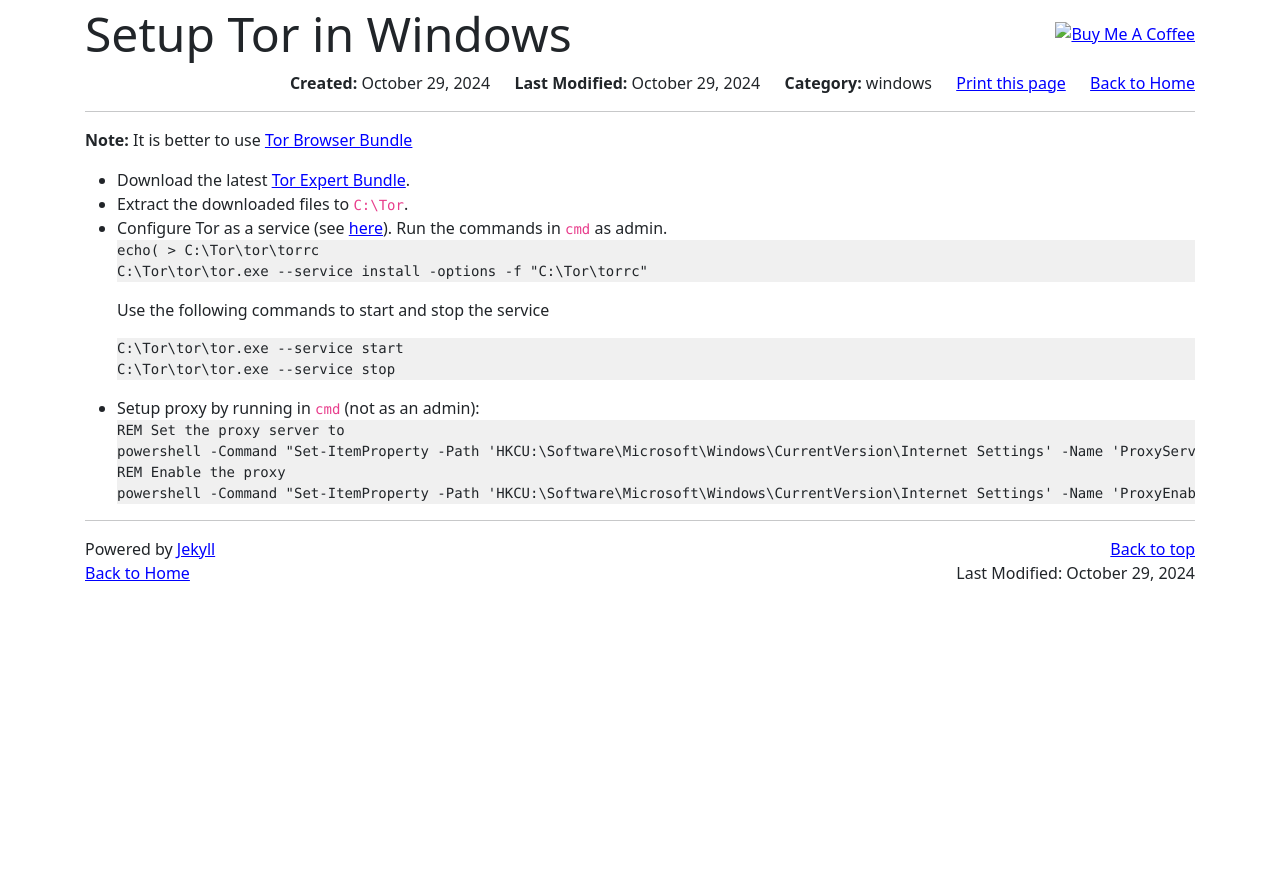
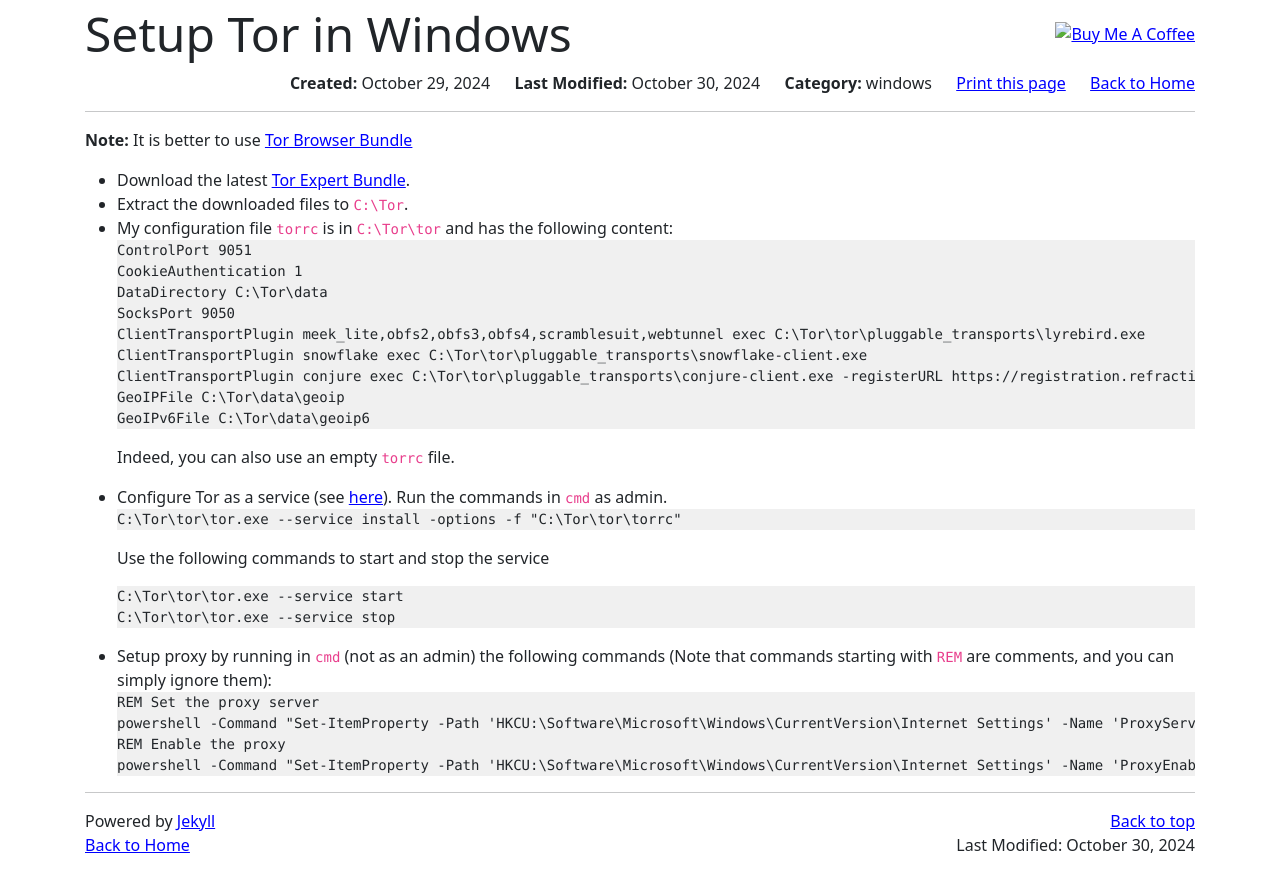
Before and after one commit to hoanganhduc/hoanganhduc.github.io, a Jekyll site: the page built from _posts/2024-10-29-set-up-tor-in-Windows-10.md, in a window 1280 px wide. Shown: the top 892 px of the page. Built offline with Jekyll 4.4.1, drawn with Linux system fonts in a browser that asks for light colours; nearby versions of some CDN libraries; a style sheet for code colours, icons or effects is not loaded.

Commit message:
Updated @ 2024-10-30  21:39:21 ICT

````diff
--- a/_posts/2024-10-29-set-up-tor-in-Windows-10.md
+++ b/_posts/2024-10-29-set-up-tor-in-Windows-10.md
@@ -5,7 +5,7 @@ author: Duc A. Hoang
 categories:
   - "windows"
 <!--comment: true-->
-last_modified_at: 2024-10-29
+last_modified_at: 2024-10-30
 description: This post describes how Duc A. Hoang setup Tor in Windows
 keywords: tor, windows, installation, Duc A. Hoang
 <!--published: false-->
@@ -15,19 +15,31 @@ keywords: tor, windows, installation, Duc A. Hoang
 
 * Download the latest [Tor Expert Bundle](https://www.torproject.org/download/tor/).
 * Extract the downloaded files to `C:\Tor`.
+* My configuration file `torrc` is in `C:\Tor\tor` and has the following content:
+  ```
+  ControlPort 9051
+  CookieAuthentication 1
+  DataDirectory C:\Tor\data
+  SocksPort 9050
+  ClientTransportPlugin meek_lite,obfs2,obfs3,obfs4,scramblesuit,webtunnel exec C:\Tor\tor\pluggable_transports\lyrebird.exe
+  ClientTransportPlugin snowflake exec C:\Tor\tor\pluggable_transports\snowflake-client.exe
+  ClientTransportPlugin conjure exec C:\Tor\tor\pluggable_transports\conjure-client.exe -registerURL https://registration.refraction.network/api
+  GeoIPFile C:\Tor\data\geoip
+  GeoIPv6File C:\Tor\data\geoip6
+  ```
+  Indeed, you can also use an empty `torrc` file.
 * Configure Tor as a service (see [here](https://superuser.com/a/1631196)). Run the commands in `cmd` as admin.
   ```
-  echo( > C:\Tor\tor\torrc
-  C:\Tor\tor\tor.exe --service install -options -f "C:\Tor\torrc"
+  C:\Tor\tor\tor.exe --service install -options -f "C:\Tor\tor\torrc"
   ```
   Use the following commands to start and stop the service
   ```
   C:\Tor\tor\tor.exe --service start
   C:\Tor\tor\tor.exe --service stop
   ```
-* Setup proxy by running in `cmd` (not as an admin):
+* Setup proxy by running in `cmd` (not as an admin) the following commands (Note that commands starting with `REM` are comments, and you can simply ignore them):
   ```
-  REM Set the proxy server to
+  REM Set the proxy server
   powershell -Command "Set-ItemProperty -Path 'HKCU:\Software\Microsoft\Windows\CurrentVersion\Internet Settings' -Name 'ProxyServer' -Value 'socks=127.0.0.1:9050'"
   REM Enable the proxy
   powershell -Command "Set-ItemProperty -Path 'HKCU:\Software\Microsoft\Windows\CurrentVersion\Internet Settings' -Name 'ProxyEnable' -Value 1"
````
Also changed, not shown: misc.md (+2 -2 lines), 1 other file.
